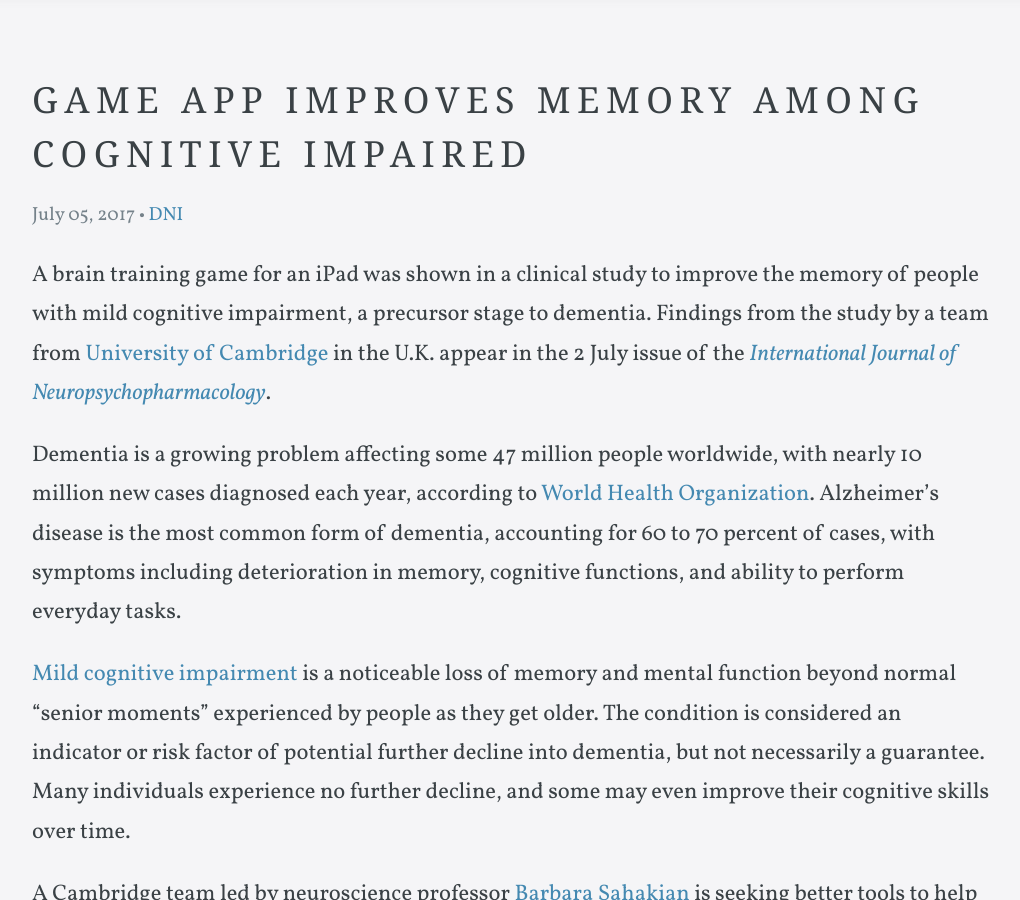
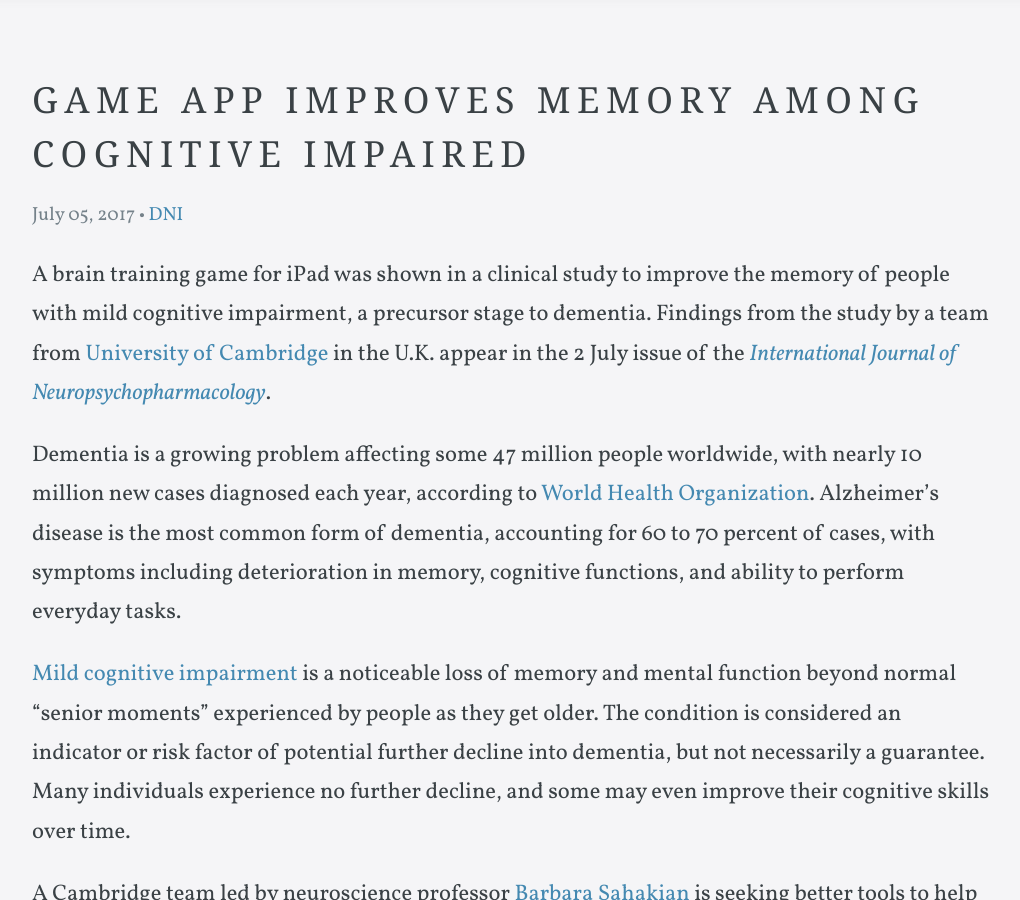
Before and after one commit to bioshack/d8a, a Jekyll site: the page built from _posts/2017-07-5-game-app-improves-memory-among-cognitive-impaired.md, in a window 1280 px wide and 900 px high, scrolled down 427 px. Shown: the whole window, without its empty margins (128-1148 px from the left). Built offline with Jekyll 4.4.1, drawn with Linux system fonts in a browser that asks for light colours; some web fonts are replaced.

Commit message:
Minor edit

```diff
--- a/_posts/2017-07-5-game-app-improves-memory-among-cognitive-impaired.md
+++ b/_posts/2017-07-5-game-app-improves-memory-among-cognitive-impaired.md
@@ -9,7 +9,7 @@ image: /images/game.jpg
 large_header: false
 ---
 
-<p>A brain training game for an iPad was shown in a clinical study to improve the memory of people with mild cognitive impairment, a precursor stage to dementia. Findings from the study by a team from <a href="http://www.cam.ac.uk/research/news/brain-training-app-found-to-improve-memory-in-people-with-mild-cognitive-impairment" target="_blank">University of Cambridge</a> in the U.K. appear in the 2 July issue of the <a href="https://academic.oup.com/ijnp/article/3868827/Cognitive-Training-Using-a-Novel-Memory-Game-on-an" target="_blank"><em>International Journal of Neuropsychopharmacology</em></a>.</p>
+<p>A brain training game for iPad was shown in a clinical study to improve the memory of people with mild cognitive impairment, a precursor stage to dementia. Findings from the study by a team from <a href="http://www.cam.ac.uk/research/news/brain-training-app-found-to-improve-memory-in-people-with-mild-cognitive-impairment" target="_blank">University of Cambridge</a> in the U.K. appear in the 2 July issue of the <a href="https://academic.oup.com/ijnp/article/3868827/Cognitive-Training-Using-a-Novel-Memory-Game-on-an" target="_blank"><em>International Journal of Neuropsychopharmacology</em></a>.</p>
 
 <p>Dementia is a growing problem affecting some 47 million people worldwide, with nearly 10 million new cases diagnosed each year, according to <a href="http://www.who.int/mediacentre/factsheets/fs362/en/" target="_blank">World Health Organization</a>. Alzheimer&#8217;s disease is the most common form of dementia, accounting for 60 to 70 percent of cases, with symptoms including deterioration in memory, cognitive functions, and ability to perform everyday tasks.</p>
 
```
